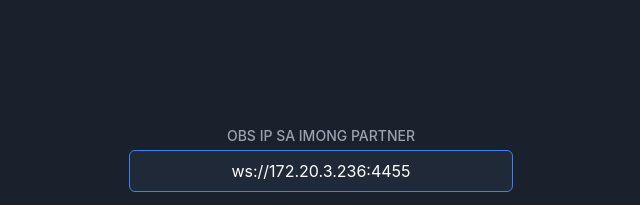
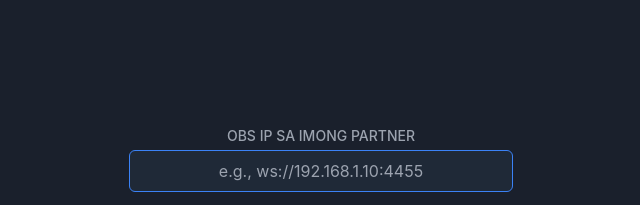
Before and after one commit to Komiks8457/obs-remote, a plain HTML site: page index.html in a window 1280 px wide. Shown: the top 205 px of the page, without its empty margins (319-959 px from the left). Drawn offline with nearby package versions, Linux system fonts and the light colour scheme.

Commit message:
Update index.html
obs IP default value removed

```diff
--- a/index.html
+++ b/index.html
@@ -28,7 +28,7 @@
             <h1 class="text-2xl font-bold text-gray-100"></h1>
 			<div class="mb-4">
 				<label for="secondObsIp" class="block text-sm font-medium text-gray-400">OBS IP SA IMONG PARTNER</label>
-				<input type="text" id="secondObsIp" placeholder="e.g., ws://192.168.1.10:4455" value="ws://172.20.3.236:4455" class="mt-1 w-full p-2 border border-blue-500 bg-gray-800 text-white rounded-md focus:ring-blue-500 focus:border-blue-500 text-center" />
+				<input type="text" id="secondObsIp" placeholder="e.g., ws://192.168.1.10:4455" value="" class="mt-1 w-full p-2 border border-blue-500 bg-gray-800 text-white rounded-md focus:ring-blue-500 focus:border-blue-500 text-center" />
 			</div>
 			<div class="mb-4">
 				<label for="connPassword" class="block text-sm font-medium text-gray-400">CONNECTION PASSWORD</label>
```
